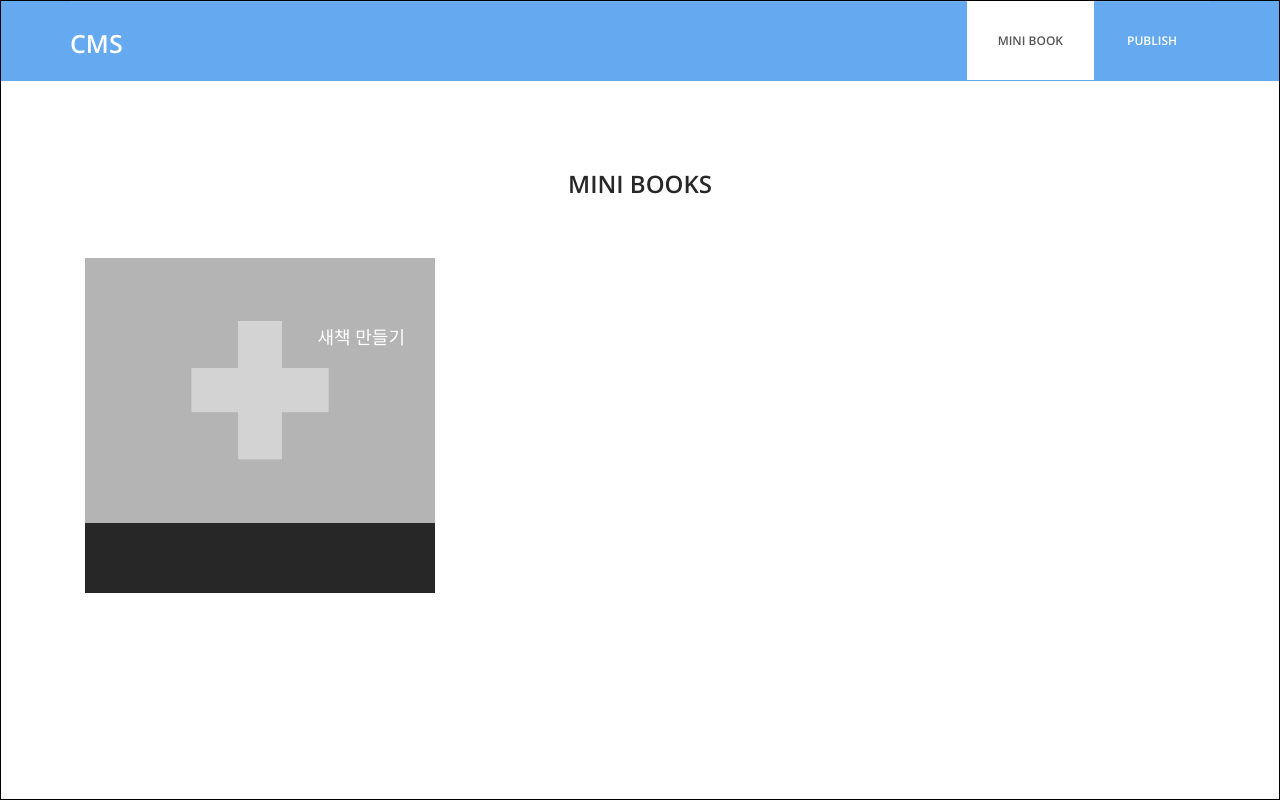
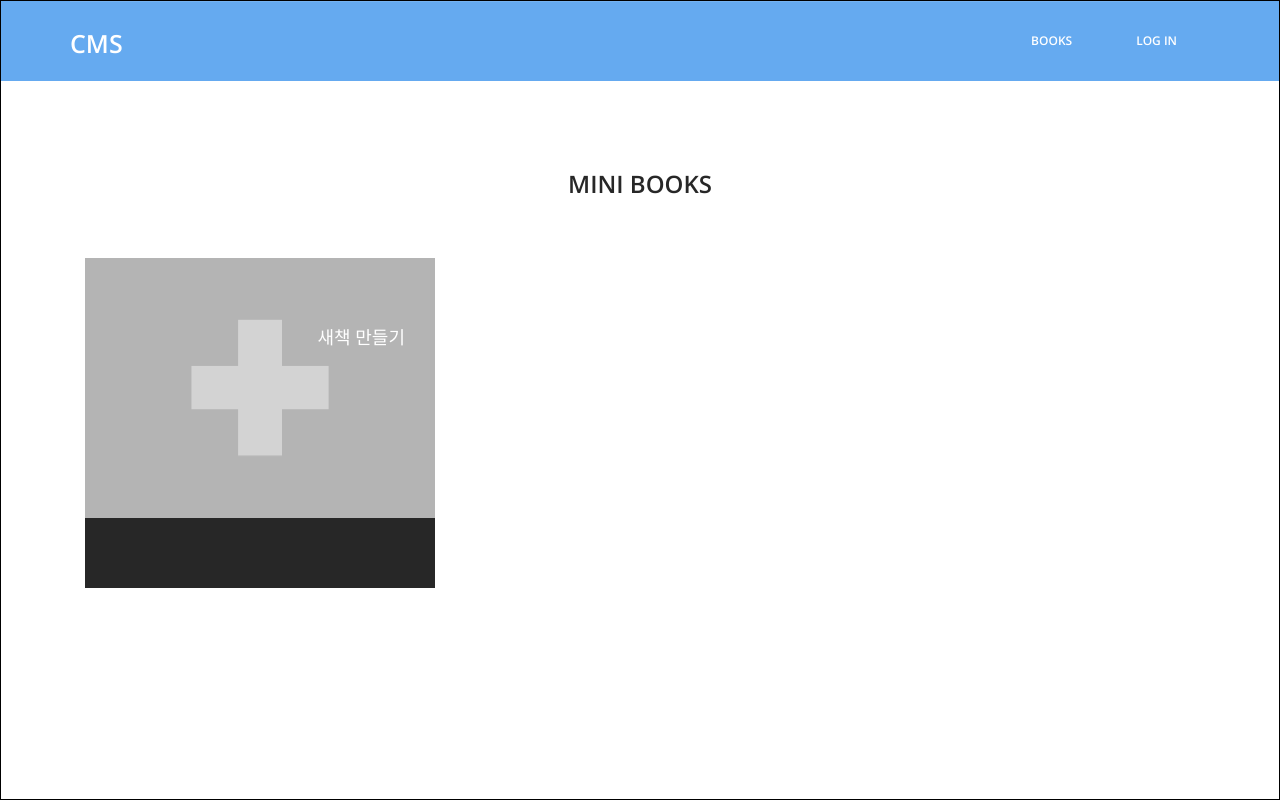
Before and after one commit to choimyungsu/my-first-blog, a Django app: page / in a window 1280 px wide. Run offline with Django 3.2, Linux system fonts and the light colour scheme; data that the repository does not hold is empty; some libraries are stand-ins or nearby versions.

Commit message:
page control

```diff
--- a/blog/forms.py
+++ b/blog/forms.py
@@ -10,6 +10,7 @@
     class Meta:
         model = Book
         fields = ('title', 'text', 'photo')
+        #fields ='__all__' # 모든 필드를 보여줄때
 
 class PostForm(forms.ModelForm):
 
--- a/blog/templates/blog/base.html
+++ b/blog/templates/blog/base.html
@@ -40,13 +40,17 @@
                     <div class="navbar-collapse collapse">
                         <div class="menu">
                             <ul class="nav nav-tabs" role="tablist">
-                                <li role="presentation"><a href="/" class="active" >Mini Book</a></li>
-                                <!--<li role="presentation"><a href="about.html">About Us</a></li>
+                                <li role="presentation"><a href="/" >Books</a></li>
+                                <!-- class="active" 구현하기 (어는 메뉴로 들어왔나?)
+                                <li role="presentation"><a href="about.html">About Us</a></li>
                                 <li role="presentation"><a href="services.html">Services</a></li>
                                 <li role="presentation"><a href="/">Gallery</a></li>-->
+                                {% if user.is_authenticated %}
+                                <li role="presentation"><a href="{% url 'my_book_list' %}" >My Book</a></li>
                                 <li role="presentation"><a href="{% url 'book_draft_list' %}" >Publish</a></li>
-                                {% if user.is_authenticated %}
                                 <li role="presentation"><a href="{% url 'logout' %}"> log out</a></li>
+                                {% else %}
+                                <li role="presentation"><a href="{% url 'login' %}"> log in</a></li>
                                 {% endif %}
                             </ul>
                         </div>
--- a/blog/templates/blog/book_detail.html
+++ b/blog/templates/blog/book_detail.html
@@ -18,7 +18,7 @@
                 {% empty %}
                 <p>No Contents here yet </p>
             {% endfor %}
-            {% if user.is_authenticated %}<a class="btn btn-default" href="{% url 'add_post_to_book' pk=book.pk %}">Add Contents</a>{% endif %}
+            {% if user.is_authenticated and book.author == user %}<a class="btn btn-default" href="{% url 'add_post_to_book' pk=book.pk %}">Add Contents</a>{% endif %}
             </div>
             <div class="page  col-sm-9" id="load_content" >
             {# 특정 컨텐츠만 나옴/ if post 값이 없으면 책 내용이 나오기 #}
@@ -35,7 +35,7 @@
                     {% if book.photo %}
                         <img src="{{ book.photo.url }}" alt="" class="img-responsive"/>
                     {% endif %}
-                    {% if user.is_authenticated %}
+                    {% if user.is_authenticated and book.author == user %}
                         <a class="btn btn-default" href="{% url 'book_edit' pk=book.pk %}"><span class="glyphicon glyphicon-pencil"></span></a>
                         <a class="btn btn-default" href="{% url 'book_remove' pk=book.pk %}"><span class="glyphicon glyphicon-remove"></span></a>
                     {% endif %}
--- a/blog/templates/blog/book_list.html
+++ b/blog/templates/blog/book_list.html
@@ -13,12 +13,12 @@
                     {% if book.photo %}
                         <a href="{% url 'book_detail' pk=book.pk %}"><img src="{{ book.photo.url }}" alt="" class="img-responsive" style="width:480px;height:260px;" /></a><!--책 이미지-->
                     {% else %}
-                        <a href="{% url 'book_detail' pk=book.pk %}"><img src="{% static 'img/default_book.png' %}" alt="" class="img-responsive" style="width:480px;height:265px;"/></a><!--책 이미지-->
+                        <a href="{% url 'book_detail' pk=book.pk %}"><img src="{% static 'img/default_book.png' %}" alt="" class="img-responsive" style="width:480px;height:260px;"/></a><!--책 이미지-->
                     {% endif%}
                     <figcaption>
                         <h4>{{ book.title }}</h4> <!--책제목-->
                         <!--책 발행일-->
-                        <p>{{ book.text|linebreaksbr }}<br>{{ book.published_date }}</p>	<!--책 설명-->
+                        <p>{{ book.text|linebreaksbr }}<br>{{ book.published_date }}<br>저자:{{ book.author }}</p>	<!--책 설명-->
                     </figcaption>
                 </figure>
             </div>
@@ -26,7 +26,7 @@
         <!-- 마지막 book 만들기 -->
         <div class="col-md-4">
             <figure class="effect-marley">
-                <a href="{% url 'book_new'%}"><img src="{% static 'img/add_book.png' %}" alt="" class="img-responsive" style="width:480px;height:265px;"/></a><!--책 이미지-->
+                <a href="{% url 'book_new'%}"><img src="{% static 'img/add_book.png' %}" alt="" class="img-responsive" style="width:480px;height:260px;"/></a><!--책 이미지-->
                 <figcaption>
                     <h4>새책 만들기</h4> <!--책제목-->
                     <!--책 발행일-->
@@ -34,6 +34,25 @@
                 </figcaption>
             </figure>
         </div>
+        <div class="row">
+            <div class="pagination">
+                <span class="step-links">
+                    {% if books.has_previous %}
+                        <a href="?page=1">&laquo; first</a>
+                        <a href="?page={{ books.previous_page_number }}">previous</a>
+                    {% endif %}
+
+                    <span class="current">
+                        Page {{ books.number }} of {{ books.paginator.num_pages }}.
+                    </span>
+
+                    {% if books.has_next %}
+                        <a href="?page={{ books.next_page_number }}">next</a>
+                        <a href="?page={{ books.paginator.num_pages }}">last &raquo;</a>
+                    {% endif %}
+                </span>
+            </div>
+        </div>
 
     </div>
 </div>
--- a/blog/urls.py
+++ b/blog/urls.py
@@ -6,6 +6,7 @@
 
 urlpatterns = [
     url(r'^$', views.book_list, name='book_list'), # book list 가 보이도록 변경
+    url(r'^mybook/$', views.my_book_list, name='my_book_list'), # My_book list 가 보이도록 추가
     url(r'^book/new/$', views.book_new, name='book_new'), # 새책 생성
     url(r'^book/(?P<pk>\d+)/$', views.book_detail, name='book_detail'),# book 한건 보이도록
     url(r'^(?P<pk>\d+)/$', views.post_view, name='post_view'),# Post 한건은 오른쪽에 Post리스트는 왼쪽에
--- a/blog/views.py
+++ b/blog/views.py
@@ -1,5 +1,8 @@
 # java의 controller 같은 역할
 from django.shortcuts import render, get_object_or_404,redirect
+# 페이징 처리 2018.08.19
+from django.core.paginator import EmptyPage, PageNotAnInteger, Paginator
+from django.shortcuts import render
 from django.utils import timezone
 from .models import Post, Comment, Book # 모델 임포트
 from .forms import PostForm, CommentForm, BookForm # form 임포트 추가
@@ -8,7 +11,25 @@
 
 def book_list(request): # 책리스트 가져오기
     books = Book.objects.filter(published_date__lte=timezone.now()).order_by('published_date')
+    # 페이징 처리 추가 2018.08.19
+    paginator = Paginator(books, 8) # Show 9 contacts per page
+    page = request.GET.get('page')
+    try:
+        #books = paginator.get_page(page)
+        queryset = paginator.page(page)
+    except PageNotAnInteger:
+        queryset = paginator.page(1)
+    except EmptyPage:
+        queryset = paginator.page(paginator.num_pages)
+
+    return render(request, 'blog/book_list.html', {'books': queryset})
+
+@login_required
+def my_book_list(request): # 내 책리스트 가져오기 2018.08.18
+    books = Book.objects.filter(author= request.user).order_by('created_date')
     return render(request, 'blog/book_list.html', {'books': books})
+
+
 @login_required
 def book_new(request):
     # request.POST, request.FILES
@@ -43,7 +64,7 @@
     return render(request, 'blog/book_edit.html', {'form': form})
 @login_required
 def book_draft_list(request):#
-    books = Book.objects.filter(published_date__isnull=True).order_by('created_date')
+    books = Book.objects.filter(published_date__isnull=True,author= request.user).order_by('created_date') # 저자책만 가져오기
     return render(request, 'blog/book_draft_list.html', {'books': books}) # 'books'라는 변수이름으로 books를 넘김.
 @login_required
 def book_publish(request, pk):
```
Also changed, not shown: blog/templates/blog/base.org.html (deleted, +0 -31 lines), blog/templates/blog/book_list.org.html (deleted, +0 -17 lines), blog/templates/blog/post_detail.html (+8 -5 lines), blog/templates/registration/login.html (+9 -6 lines).
